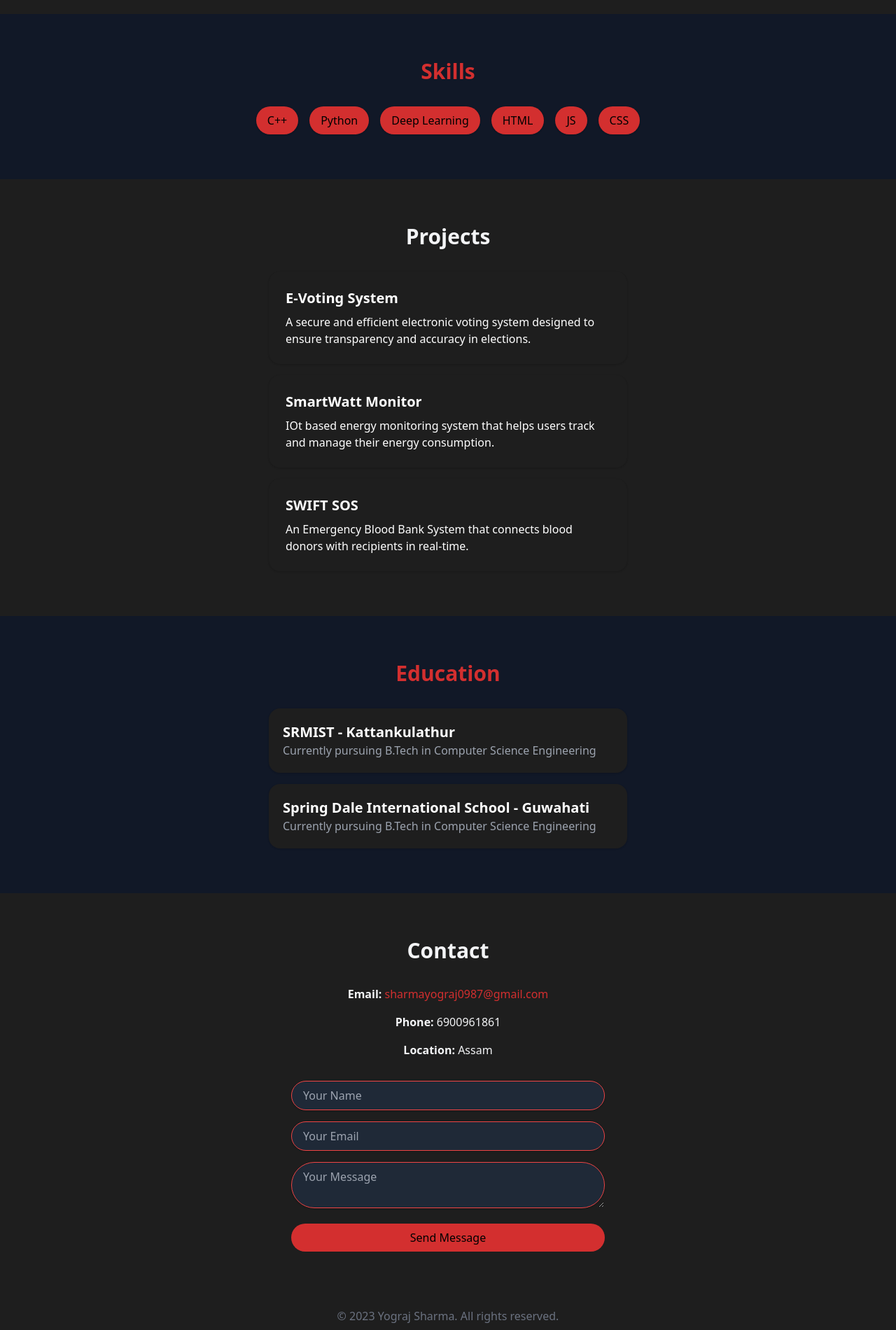
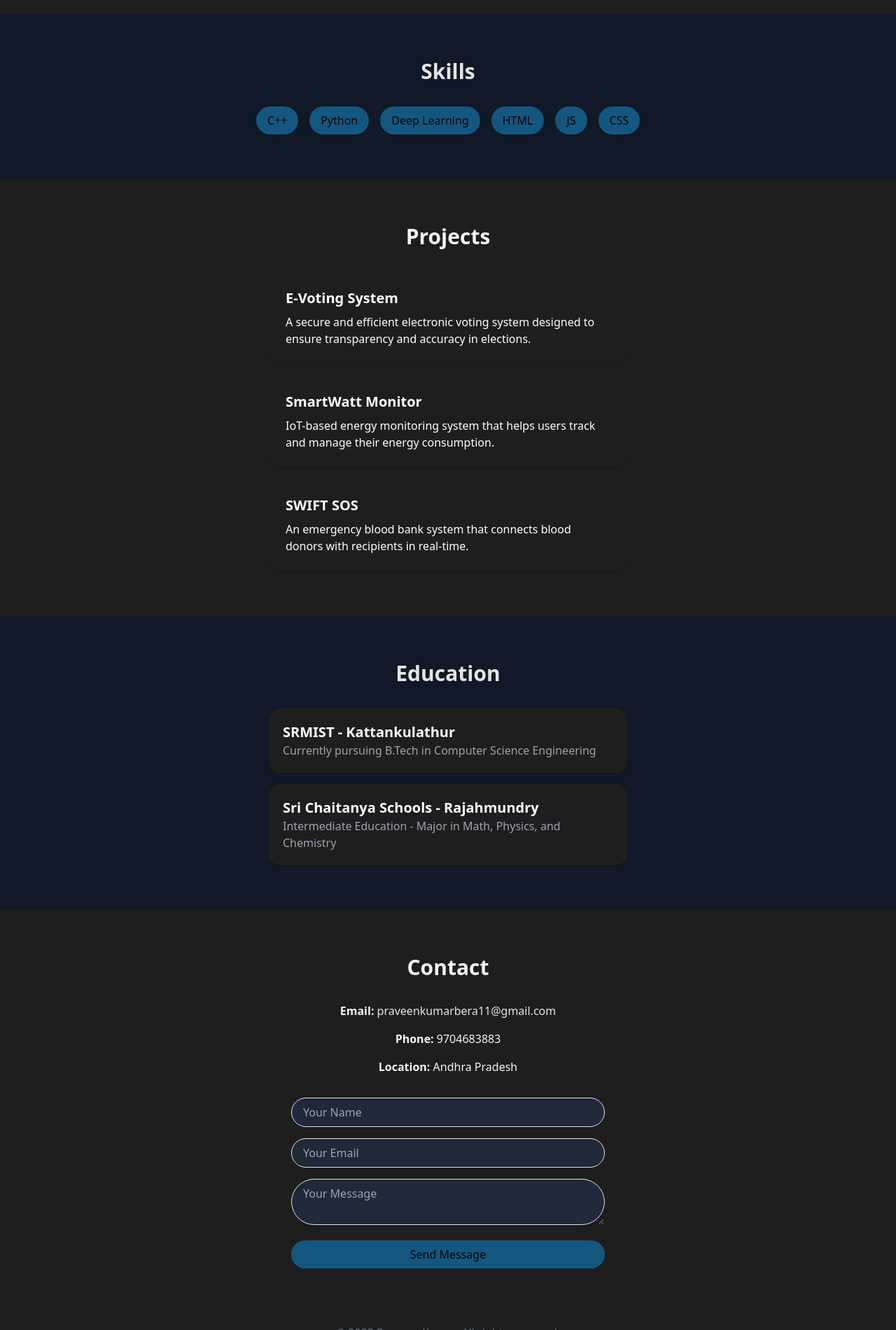
Before and after one commit to praveenkumarbera/Portfolio, a plain HTML site: page index.html in a window 1280 px wide. Shown: the part 900-2800 px from the top of the page at 70% size. Drawn offline with nearby package versions, Linux system fonts and the light colour scheme.

Commit message:
Update index.html

```diff
--- a/index.html
+++ b/index.html
@@ -3,20 +3,20 @@
 <head>
   <meta charset="UTF-8">
   <meta name="viewport" content="width=device-width, initial-scale=1.0">
-  <title>Yograj Sharma | Aspiring Engineer</title>
+  <title>Praveen Kumar Bera | Aspiring Engineer</title>
   <link href="https://cdn.jsdelivr.net/npm/tailwindcss@2.2.19/dist/tailwind.min.css" rel="stylesheet">
   <style>
-    .bg-red-500 { background-color: #d32f2f; }
-    .text-red-500 { color: #d32f2f; }
+    .bg-blueish-white { background-color: #135780; }
+    .text-blueish-white { color: #e5e5e5; }
     .bg-black { background-color: #1e1e1e; }
     .rounded-xl { border-radius: 1rem; }
   </style>
 </head>
 <body class="bg-black text-gray-100">
 <!-- Navbar -->
-  <header class="bg-red-500 shadow">
+<header class="bg-blueish-white shadow">
   <div class="container mx-auto px-4 py-5 flex justify-between items-center">
-      <h1 class="text-2xl font-bold">Yograj Sharma</h1>
+    <h1 class="text-2xl font-bold">Praveen Kumar</h1>
     <nav class="space-x-4">
       <a href="#about" class="text-gray-100 hover:text-black">About</a>
       <a href="#skills" class="text-gray-100 hover:text-black">Skills</a>
@@ -28,12 +28,12 @@
 </header>
 
 <!-- Hero Section -->
-  <section class="bg-red-500 text-white py-20 text-center rounded-b-xl">
+<section class="bg-blueish-white text-white py-20 text-center rounded-b-xl">
   <div class="container mx-auto">
     <img src="profile.jpg" alt="My PFP" class="w-32 h-32 mx-auto rounded-full mb-4 shadow-lg">
-      <h2 class="text-4xl font-bold mb-4">Hi, I'm Yograj Sharma</h2>
-      <p class="text-xl mb-4">Somophore at SRMIST || Artist || Passionate about Computer Science</p>
-      <a href="#contact" class="px-8 py-3 bg-black text-red-500 rounded-full shadow hover:bg-gray-800">Get in Touch</a>
+    <h2 class="text-4xl font-bold mb-4">Hi, I'm Praveen Kumar</h2>
+    <p class="text-xl mb-4">Sophomore at SRMIST || Passionate about Computer Science</p>
+    <a href="#contact" class="px-8 py-3 bg-black text-blueish-white rounded-full shadow hover:bg-gray-800">Get in Touch</a>
   </div>
 </section>
 
@@ -50,14 +50,14 @@
 <!-- Skills Section -->
 <section id="skills" class="bg-gray-900 py-16">
   <div class="container mx-auto px-4">
-      <h3 class="text-3xl font-bold text-center mb-8 text-red-500">Skills</h3>
+    <h3 class="text-3xl font-bold text-center mb-8 text-blueish-white">Skills</h3>
     <div class="flex flex-wrap justify-center space-x-4">
-        <span class="bg-red-500 text-black px-4 py-2 rounded-full shadow">C++</span>
-        <span class="bg-red-500 text-black px-4 py-2 rounded-full shadow">Python</span>
-        <span class="bg-red-500 text-black px-4 py-2 rounded-full shadow">Deep Learning</span>
-        <span class="bg-red-500 text-black px-4 py-2 rounded-full shadow">HTML</span>
-        <span class="bg-red-500 text-black px-4 py-2 rounded-full shadow">JS</span>
-        <span class="bg-red-500 text-black px-4 py-2 rounded-full shadow">CSS</span>
+      <span class="bg-blueish-white text-black px-4 py-2 rounded-full shadow">C++</span>
+      <span class="bg-blueish-white text-black px-4 py-2 rounded-full shadow">Python</span>
+      <span class="bg-blueish-white text-black px-4 py-2 rounded-full shadow">Deep Learning</span>
+      <span class="bg-blueish-white text-black px-4 py-2 rounded-full shadow">HTML</span>
+      <span class="bg-blueish-white text-black px-4 py-2 rounded-full shadow">JS</span>
+      <span class="bg-blueish-white text-black px-4 py-2 rounded-full shadow">CSS</span>
     </div>
   </div>
 </section>
@@ -67,21 +67,18 @@
   <div class="container mx-auto px-4">
     <h3 class="text-3xl font-bold text-center mb-8">Projects</h3>
     <div class="max-w-lg mx-auto space-y-4">
-        <!-- Add your projects here -->
       <div class="bg-black p-6 shadow rounded-xl text-white">
-          <h4 class="text-xl font-bold">E-Voting System </h4>
-          <p class="mt-2"></p>
-        A secure and efficient electronic voting system designed to ensure transparency and accuracy in elections.
+        <h4 class="text-xl font-bold">E-Voting System</h4>
+        <p class="mt-2">A secure and efficient electronic voting system designed to ensure transparency and accuracy in elections.</p>
       </div>
       <div class="bg-black p-6 shadow rounded-xl text-white">
-            <h4 class="text-xl font-bold">SmartWatt Monitor </h4>
-            <p class="mt-2"></p>
-         IOt based energy monitoring system that helps users track and manage their energy consumption.
+        <h4 class="text-xl font-bold">SmartWatt Monitor</h4>
+        <p class="mt-2">IoT-based energy monitoring system that helps users track and manage their energy consumption.</p>
       </div>
       <div class="bg-black p-6 shadow rounded-xl text-white">
-            <h4 class="text-xl font-bold">SWIFT SOS </h4>
-            <p class="mt-2"></p>
-          An Emergency Blood Bank System that connects blood donors with recipients in real-time.
+        <h4 class="text-xl font-bold">SWIFT SOS</h4>
+        <p class="mt-2">An emergency blood bank system that connects blood donors with recipients in real-time.</p>
+      </div>
     </div>
   </div>
 </section>
@@ -89,16 +86,15 @@
 <!-- Education Section -->
 <section id="education" class="bg-gray-900 py-16">
   <div class="container mx-auto px-4">
-      <h3 class="text-3xl font-bold text-center mb-8 text-red-500">Education</h3>
+    <h3 class="text-3xl font-bold text-center mb-8 text-blueish-white">Education</h3>
     <div class="max-w-lg mx-auto space-y-4">
       <div class="bg-black p-5 shadow rounded-xl text-white">
         <h4 class="text-xl font-bold">SRMIST - Kattankulathur</h4>
         <p class="text-gray-400">Currently pursuing B.Tech in Computer Science Engineering</p>
       </div>
-        <div class="max-w-lg mx-auto space-y-4">
       <div class="bg-black p-5 shadow rounded-xl text-white">
-              <h4 class="text-xl font-bold">Spring Dale International School - Guwahati</h4>
-              <p class="text-gray-400">Currently pursuing B.Tech in Computer Science Engineering</p>
+        <h4 class="text-xl font-bold">Sri Chaitanya Schools - Rajahmundry</h4>
+        <p class="text-gray-400">Intermediate Education - Major in Math, Physics, and Chemistry</p>
       </div>
     </div>
   </div>
@@ -109,22 +105,22 @@
   <div class="container mx-auto px-4">
     <h3 class="text-3xl font-bold text-center mb-8">Contact</h3>
     <div class="text-center space-y-4">
-        <p><strong>Email:</strong> <a href="mailto:sharmayograj0987@gmail.com" class="text-red-500">sharmayograj0987@gmail.com</a></p>
-        <p><strong>Phone:</strong> 6900961861</p>
-        <p><strong>Location:</strong> Assam</p>
+      <p><strong>Email:</strong> <a href="mailto:praveenkumarbera11@gmail.com" class="text-blueish-white">praveenkumarbera11@gmail.com</a></p>
+      <p><strong>Phone:</strong> 9704683883</p>
+      <p><strong>Location:</strong> Andhra Pradesh</p>
     </div>
     <form action="#" method="POST" class="max-w-md mx-auto space-y-4 mt-8">
-        <input type="text" name="name" placeholder="Your Name" required class="w-full px-4 py-2 border border-red-500 rounded-full shadow bg-gray-800 text-white">
-        <input type="email" name="email" placeholder="Your Email" required class="w-full px-4 py-2 border border-red-500 rounded-full shadow bg-gray-800 text-white">
-        <textarea name="message" placeholder="Your Message" required class="w-full px-4 py-2 border border-red-500 rounded-full shadow bg-gray-800 text-white"></textarea>
-        <button type="submit" class="w-full bg-red-500 text-black px-4 py-2 rounded-full hover:bg-red-600">Send Message</button>
+      <input type="text" name="name" placeholder="Your Name" required class="w-full px-4 py-2 border border-blueish-white rounded-full shadow bg-gray-800 text-white">
+      <input type="email" name="email" placeholder="Your Email" required class="w-full px-4 py-2 border border-blueish-white rounded-full shadow bg-gray-800 text-white">
+      <textarea name="message" placeholder="Your Message" required class="w-full px-4 py-2 border border-blueish-white rounded-full shadow bg-gray-800 text-white"></textarea>
+      <button type="submit" class="w-full bg-blueish-white text-black px-4 py-2 rounded-full hover:bg-blue-200">Send Message</button>
     </form>
   </div>
 </section>
 
 <!-- Footer -->
 <footer class="bg-black text-gray-500 py-4 text-center">
-    <p>&copy; 2023 Yograj Sharma. All rights reserved.</p>
+  <p>&copy; 2023 Praveen Kumar. All rights reserved.</p>
 </footer>
 </body>
 </html>
```
Lines whose indentation alone changed are shown as unchanged.
